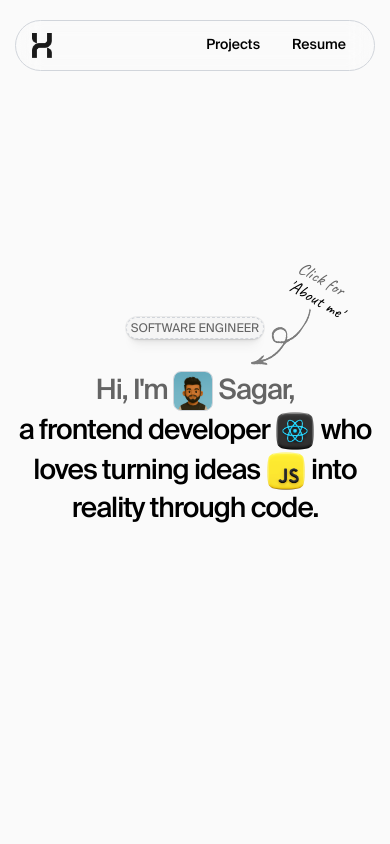
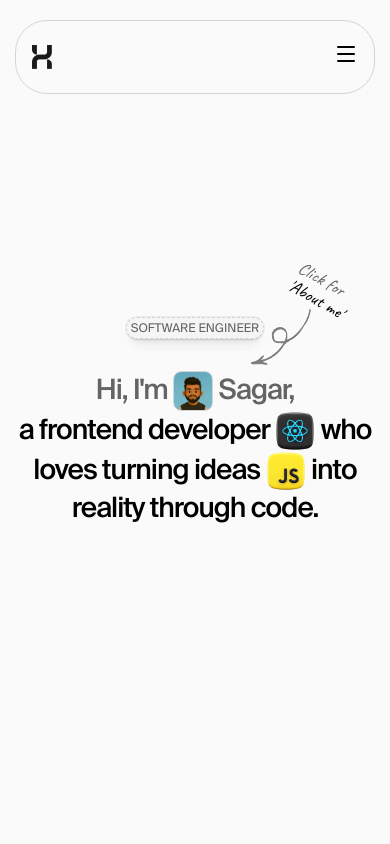
Before and after one commit to devxsagar/my-portfolio, a React (Vite) app: page / in a window 390 px wide. Shown: the top 844 px of the page. Built offline with nearby package versions, Linux system fonts and the light colour scheme; a web font is replaced by a local one.

Commit message:
add: navlinks for mobile and tablet

```diff
--- /dev/null
+++ b/src/components/MobileNavLink.jsx
@@ -0,0 +1,34 @@
+import { motion } from "motion/react";
+import { Link } from "react-router-dom";
+import { navLinks } from "../utils/constants";
+
+const MobileNavLink = () => {
+  return (
+    <div className="absolute top-13 -right-8 t-0 w-screen md:w-screen h-[80vh] bg-bg-primary rounded-lg flex flex-col items-center gap-y-5 md:gap-y-10 px-10 py-20 text-2xl md:text-4xl tracking-wide ">
+      {navLinks.map((link, index) => {
+        return (
+          <Link key={index}>
+            <motion.span
+              initial={{ y: -20, opacity: 0 }}
+              animate={{
+                y: 0,
+                opacity: 1,
+              }}
+              transition={{
+                type: "spring",
+                stiffness: 200,
+                damping: 5,
+                delay: index * 0.3,
+              }}
+              className="inline-block"
+            >
+              {link.name}
+            </motion.span>
+          </Link>
+        );
+      })}
+    </div>
+  );
+};
+
+export default MobileNavLink;
--- a/src/components/NavLink.jsx
+++ b/src/components/NavLink.jsx
@@ -12,7 +12,7 @@ const NavLink = ({ link }) => {
       className="relative group text-text-primary"
     >
       <Link to={link.href}>
-        <div className="px-3 lg:px-5 lg:w-30 lg:h-12 flex items-center overflow-hidden">
+        <div className="px-5 w-30 h-12 flex items-center overflow-hidden">
           {/* Background */}
           <motion.div
             className={`
@@ -30,11 +30,11 @@ const NavLink = ({ link }) => {
           {/* Arrow & Link Name  */}
           <motion.div
             variants={{
-              initial: isDesktop && { color: "#000000" },
-              hovered: isDesktop && { color: "#fafafa" },
+              initial: { color: "#000000" },
+              hovered: { color: "#fafafa" },
             }}
             transition={{ duration: 0.3, ease: "linear" }}
-            className="z-20 relative"
+            className="z-20 relative max-lg:hidden"
           >
             <motion.div
               className="absolute top-1/2 -translate-y-1/2 -left-5  max-lg:hidden"
@@ -53,8 +53,8 @@ const NavLink = ({ link }) => {
 
             <motion.p
               variants={{
-                initial: isDesktop && { x: 0 },
-                hovered: isDesktop && { x: 15 },
+                initial: { x: 0 },
+                hovered: { x: 15 },
               }}
               transition={{ duration: 0.3, ease: "linear" }}
             >
--- a/src/components/Navbar.jsx
+++ b/src/components/Navbar.jsx
@@ -4,9 +4,12 @@ import { navLinks } from "../utils/constants";
 import NavLink from "./NavLink";
 import { logo } from "../data/images";
 import { Link } from "react-router-dom";
+import { Menu, X } from "lucide-react";
+import MobileNavLink from "./MobileNavLink";
 
 const Navbar = () => {
   const [hideNav, setHideNav] = useState(false);
+  const [isMenuClicked, setIsMenuClicked] = useState(false);
 
   const { scrollY } = useScroll();
 
@@ -22,7 +25,6 @@ const Navbar = () => {
     }
   });
 
-
   return (
     <motion.nav
       variants={{ visible: { y: 0 }, hidden: { y: "-150%" } }}
@@ -37,15 +39,49 @@ const Navbar = () => {
       "
     >
       {/* Logo  */}
-      <Link to="/" className="relative z-20 font-metamorphous text-lg md:text-xl lg:text-2xl xl:text-3xl">
+      <Link
+        to="/"
+        className="relative z-20 font-metamorphous text-lg md:text-xl lg:text-2xl xl:text-3xl"
+      >
         <img src={logo} alt="logo" className="w-5 md:w-7 lg:w-8" />
       </Link>
 
-      {/* Nav links */}
+      {/* Nav Links for Desktop */}
       <div className="text-sm lg:text-base flex items-center gap-2 lg:gap-6 font-suisse-medium">
         {navLinks.map((link, index) => {
           return <NavLink key={index} link={link} />;
         })}
+      </div>
+
+      {/* Nav Links for Mobile & Tablet */}
+      <div
+        className="lg:hidden relative"
+        onClick={() => setIsMenuClicked((prev) => !prev)}
+      >
+        {isMenuClicked ? (
+          <motion.span
+            className="inline-block"
+            initial={{ rotate: 0 }}
+            whileTap={{
+              rotate: -180,
+              transition: { duration: 0.1, ease: "linear" },
+            }}
+          >
+            <X className="md:w-12 md:h-8" />
+          </motion.span>
+        ) : (
+          <motion.span
+            className="inline-block"
+            initial={{ rotate: 0 }}
+            whileTap={{
+              rotate: 180,
+              transition: { duration: 0.1, ease: "linear" },
+            }}
+          >
+            <Menu className="md:w-12 md:h-8" />
+          </motion.span>
+        )}
+        {isMenuClicked && <MobileNavLink />}
       </div>
     </motion.nav>
   );
```
